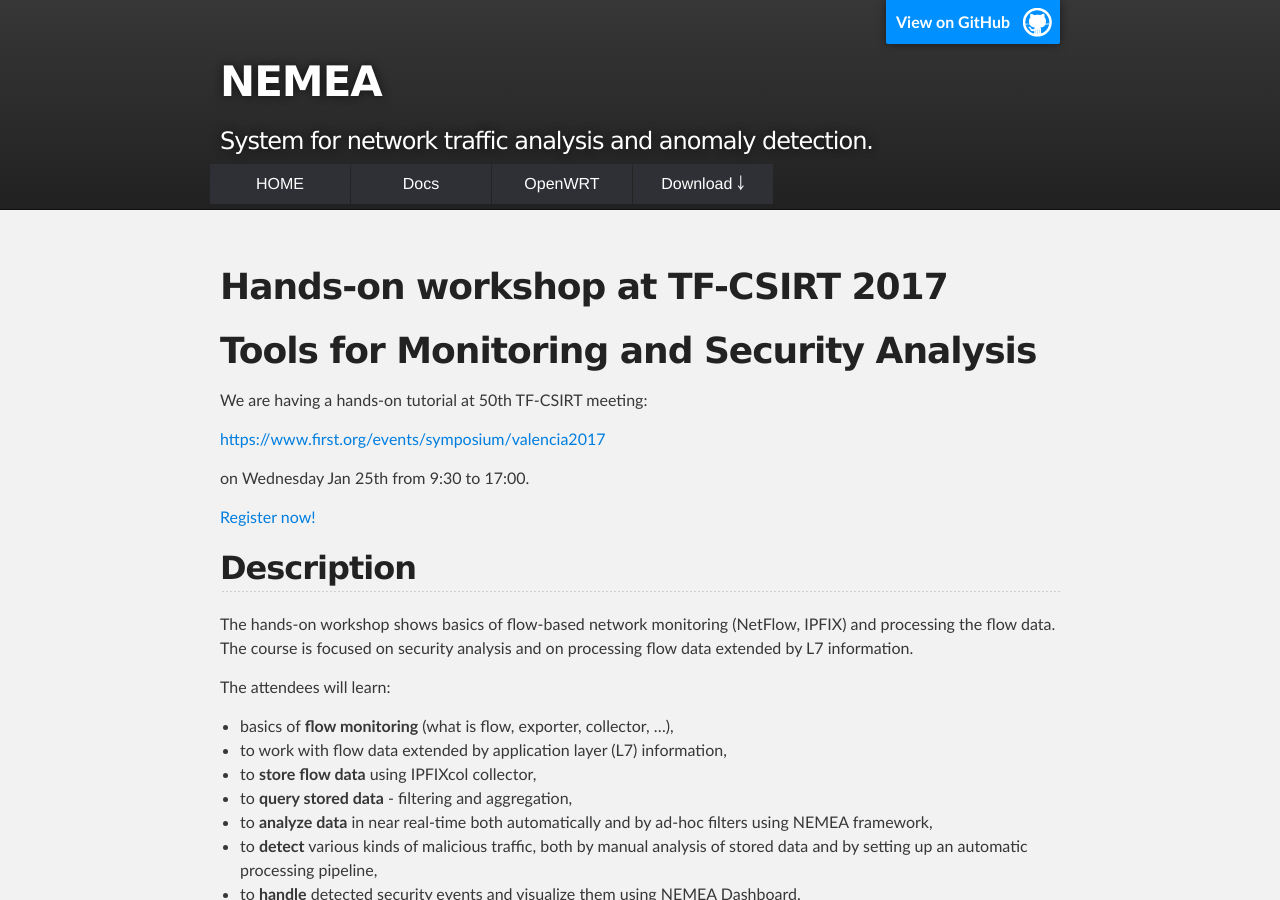
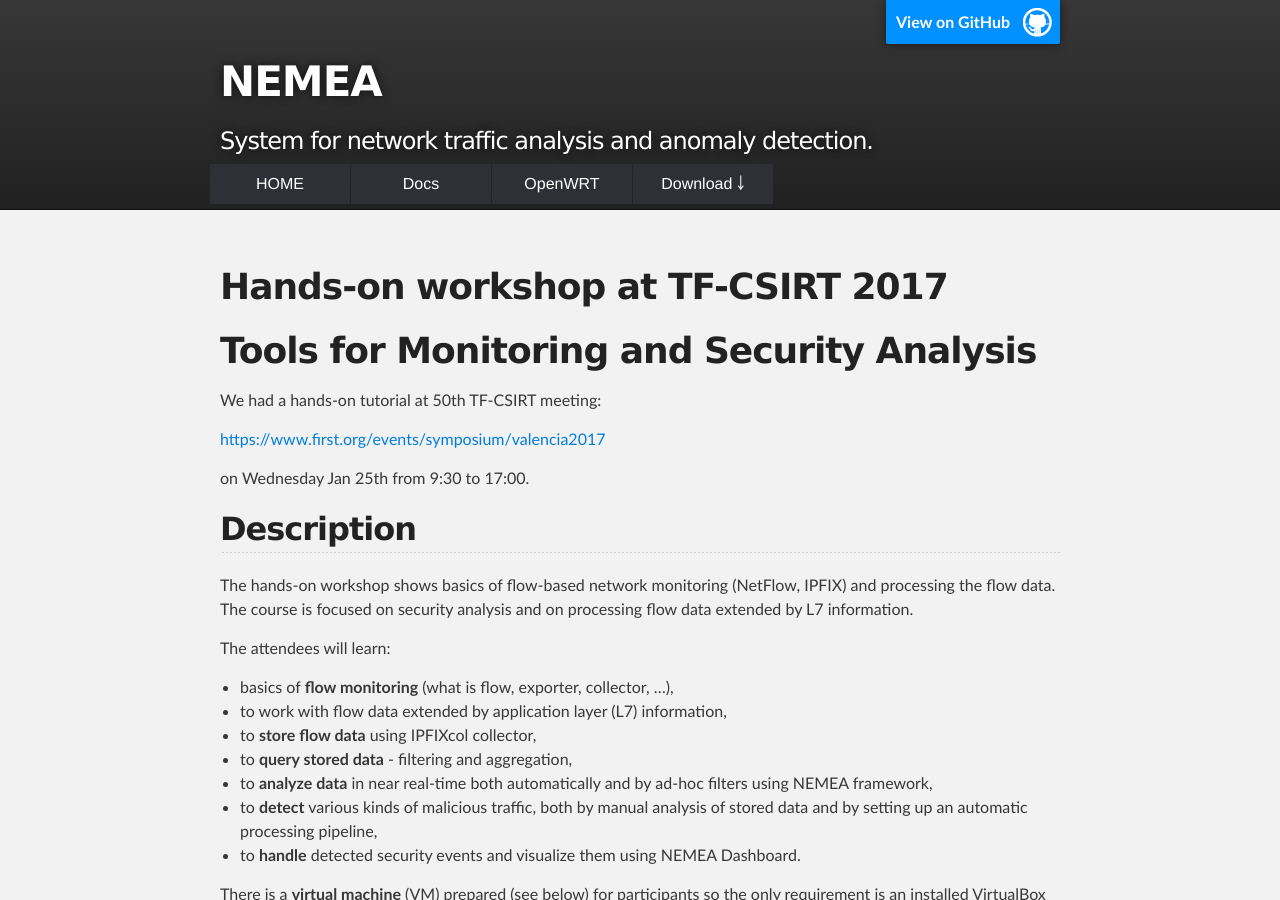
Before and after one commit to CESNET/Nemea, a Jekyll site: the page built from tfcsirt2017/index.md, in a window 1280 px wide and 900 px high. Built offline with Jekyll 4.4.1, drawn with Linux system fonts in a browser that asks for light colours; nearby versions of some CDN libraries.

Commit message:
tfcsirt2017: update info, remove link to registration

```diff
--- a/tfcsirt2017/index.md
+++ b/tfcsirt2017/index.md
@@ -8,13 +8,11 @@
 
 # Tools for Monitoring and Security Analysis
 
-We are having a hands-on tutorial at 50th TF-CSIRT meeting:
+We had a hands-on tutorial at 50th TF-CSIRT meeting:
 
 [https://www.first.org/events/symposium/valencia2017](https://www.first.org/events/symposium/valencia2017)
 
 on Wednesday Jan 25th from 9:30 to 17:00.
-
-[Register now!](https://app.certain.com/profile/form/index.cfm?PKformID=0x2487766434e)
 
 ## Description
 
```
